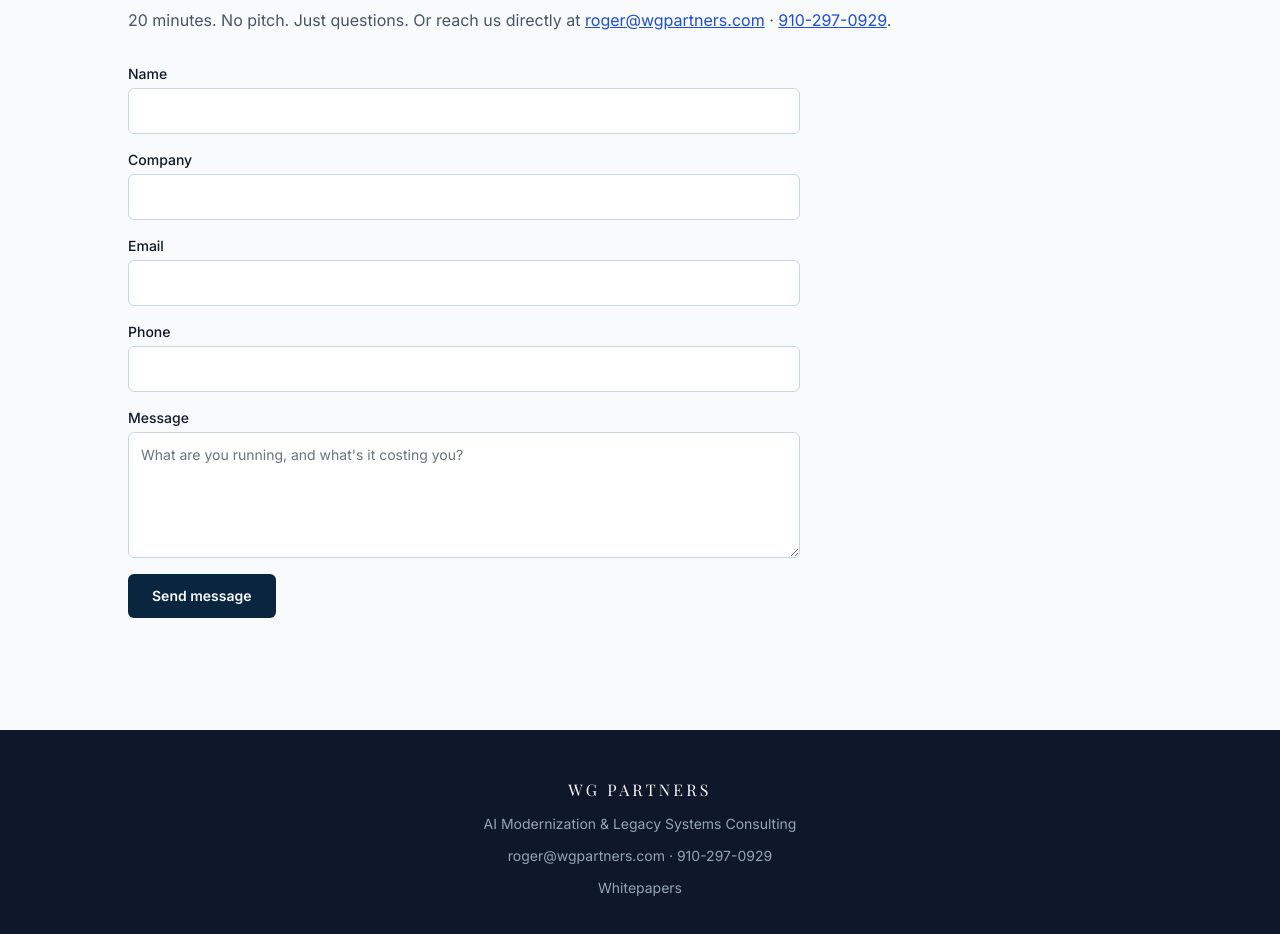
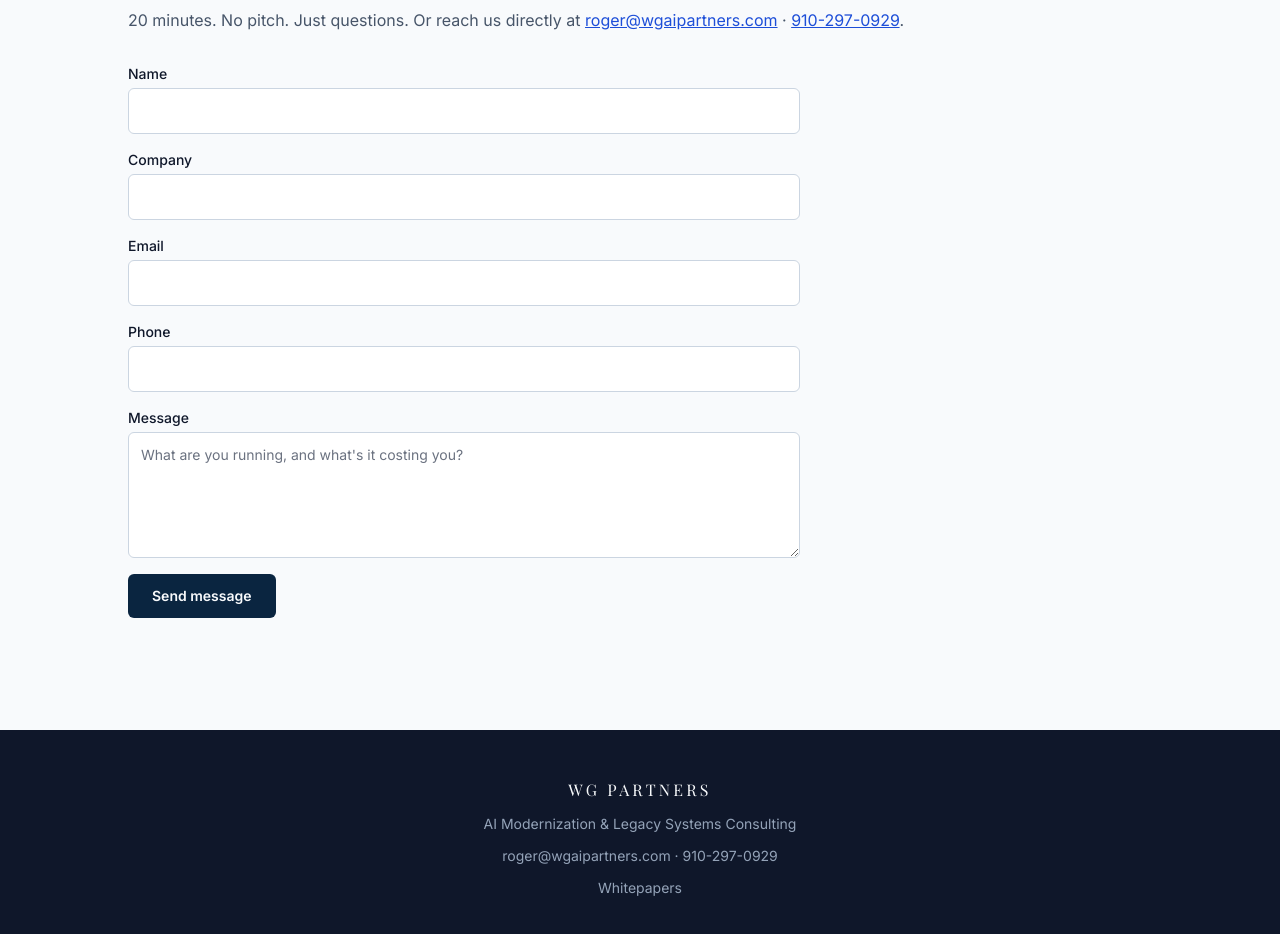
Before and after one commit to rogergwyatt/wgpartners, a Next.js app: page / in a window 1280 px wide. Shown: the part 5330-6264 px from the top of the page. Built offline with nearby package versions, Linux system fonts and the light colour scheme.

Commit message:
chore: switch domain to wgaipartners.com (URLs + contact email)

```diff
--- a/package.json
+++ b/package.json
@@ -2,7 +2,7 @@
   "name": "app",
   "version": "0.1.0",
   "private": true,
-  "homepage": "https://www.wgpartners.com",
+  "homepage": "https://www.wgaipartners.com",
   "scripts": {
     "dev": "next dev",
     "build": "next build",
--- a/src/app/actions/contact.ts
+++ b/src/app/actions/contact.ts
@@ -32,7 +32,7 @@ export async function submitContactForm(
       to:
         process.env.SITE_MAIL_RECEIVER ||
         process.env.SITE_MAIL_RECIEVER ||
-        "roger@wgpartners.com",
+        "roger@wgaipartners.com",
       subject: `WG Partners inquiry — ${fields.name}${fields.company ? ` (${fields.company})` : ""}`,
       text: formatContactMessage(fields),
     });
--- a/src/app/layout.tsx
+++ b/src/app/layout.tsx
@@ -4,7 +4,7 @@ import { Analytics } from "@vercel/analytics/react";
 import { Toaster } from "sonner";
 import { sans, serif } from "@/lib/fonts";
 
-const SITE_URL = "https://www.wgpartners.com";
+const SITE_URL = "https://www.wgaipartners.com";
 const SITE_DESCRIPTION =
   "WG Partners (Wyatt & Grundvig) uses AI to replace your legacy systems and off-the-shelf SaaS with custom software you own outright. One fixed engagement. No recurring fees.";
 
@@ -36,7 +36,7 @@ const orgJsonLd = {
   alternateName: "WG Partners",
   description: SITE_DESCRIPTION,
   url: SITE_URL,
-  email: "roger@wgpartners.com",
+  email: "roger@wgaipartners.com",
   telephone: "+1-910-297-0929",
   areaServed: "US",
 };
--- a/src/app/robots.ts
+++ b/src/app/robots.ts
@@ -3,6 +3,6 @@ import type { MetadataRoute } from "next";
 export default function robots(): MetadataRoute.Robots {
   return {
     rules: { userAgent: "*", allow: "/" },
-    sitemap: "https://www.wgpartners.com/sitemap.xml",
+    sitemap: "https://www.wgaipartners.com/sitemap.xml",
   };
 }
--- a/src/app/sitemap.ts
+++ b/src/app/sitemap.ts
@@ -1,7 +1,7 @@
 import type { MetadataRoute } from "next";
 import { whitepaperSlugs } from "@/lib/whitepapers";
 
-const BASE = "https://www.wgpartners.com";
+const BASE = "https://www.wgaipartners.com";
 
 export default function sitemap(): MetadataRoute.Sitemap {
   const now = new Date();
--- a/src/app/whitepapers/[slug]/page.tsx
+++ b/src/app/whitepapers/[slug]/page.tsx
@@ -28,7 +28,7 @@ export default function WhitepaperPage({ params }: { params: { slug: string } })
     "@type": "Article",
     headline: article.title,
     description: article.dek,
-    url: `https://www.wgpartners.com/whitepapers/${article.slug}`,
+    url: `https://www.wgaipartners.com/whitepapers/${article.slug}`,
     author: { "@type": "Organization", name: "Wyatt & Grundvig Partners" },
     publisher: { "@type": "Organization", name: "WG Partners" },
   };
--- a/src/components/ContactSection.tsx
+++ b/src/components/ContactSection.tsx
@@ -53,8 +53,8 @@ export default function ContactSection() {
       </h2>
       <p className="mt-3 text-slate-600">
         20 minutes. No pitch. Just questions. Or reach us directly at{" "}
-        <a href="mailto:roger@wgpartners.com" className="text-royal underline">
-          roger@wgpartners.com
+        <a href="mailto:roger@wgaipartners.com" className="text-royal underline">
+          roger@wgaipartners.com
         </a>{" "}
         ·{" "}
         <a href="tel:+19102970929" className="text-royal underline">
--- a/src/components/Footer.tsx
+++ b/src/components/Footer.tsx
@@ -9,8 +9,8 @@ export default function Footer() {
         </span>
         <span>AI Modernization &amp; Legacy Systems Consulting</span>
         <span>
-          <a href="mailto:roger@wgpartners.com" className="hover:text-mist focus-visible:outline-none focus-visible:text-mist focus-visible:underline">
-            roger@wgpartners.com
+          <a href="mailto:roger@wgaipartners.com" className="hover:text-mist focus-visible:outline-none focus-visible:text-mist focus-visible:underline">
+            roger@wgaipartners.com
           </a>{" "}
           ·{" "}
           <a href="tel:+19102970929" className="hover:text-mist focus-visible:outline-none focus-visible:text-mist focus-visible:underline">
```
